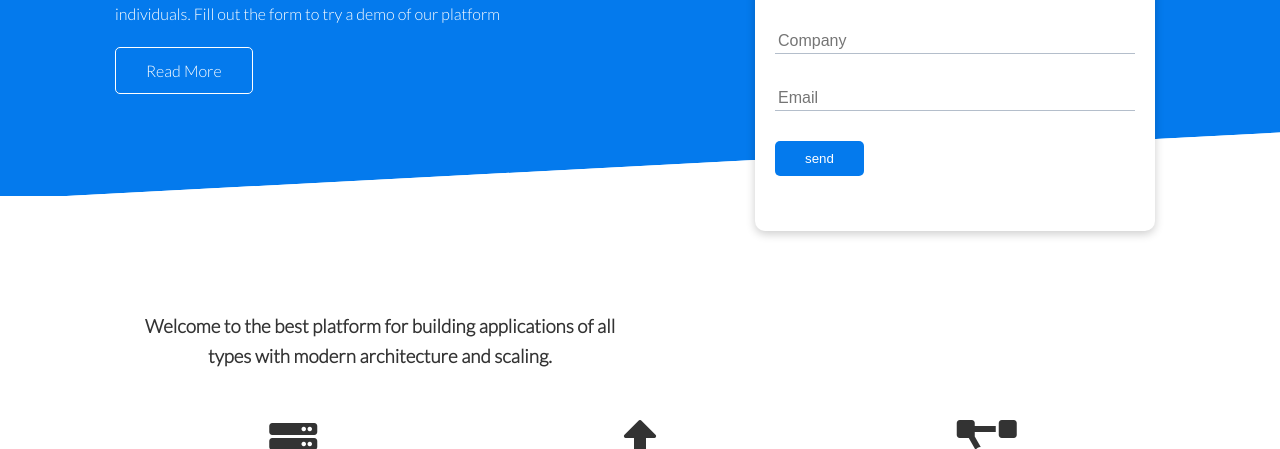
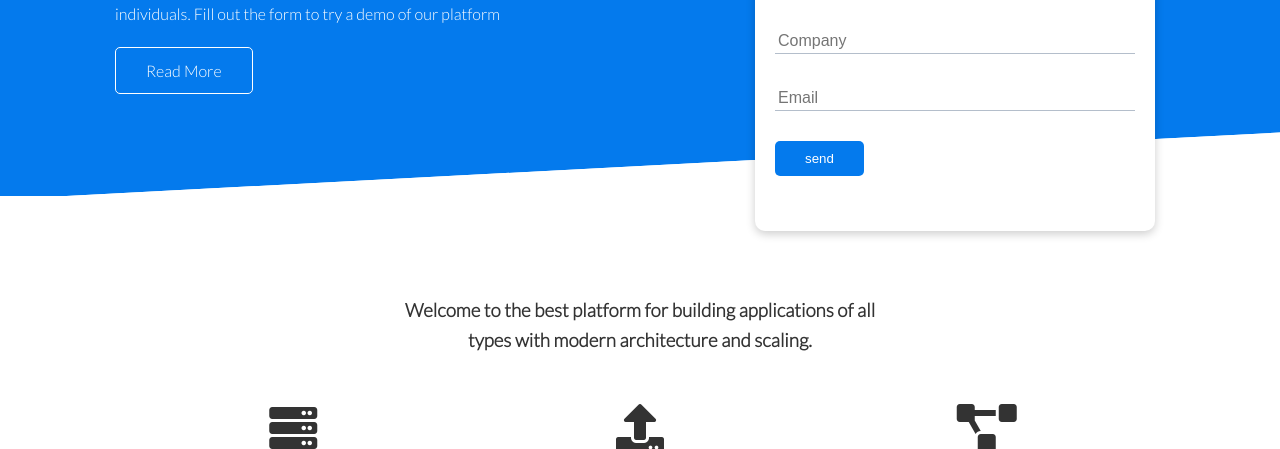
Before and after one commit to alex-lip/ResponsiveWebsite, a plain HTML site: page index.html in a window 1280 px wide. Shown: the part 274-723 px from the top of the page. Drawn offline with Linux system fonts and the light colour scheme.

```diff
--- a/index.html
+++ b/index.html
@@ -59,7 +59,7 @@
     <!-- Stats -->
     <section class="stats">
         <div class="container">
-            <h3 class="stats-heading text-center my-1">
+            <h3 class="stats-heading text-center">
                 Welcome to the best platform for building applications of all
                  types with modern architecture and scaling.
             </h3>
```
Also changed, not shown: images/docs.png (added), images/favicon.png (added), images/logos/clojure.png (added), images/logos/csharp.png (added), images/logos/go.png (added), images/logos/node.png (added), images/logos/php.png (added), images/logos/python.png (added), images/logos/ruby.png (added), images/logos/scala.png (added), images/npm.png (added), images/server.png (added), images/server2.png (added).
